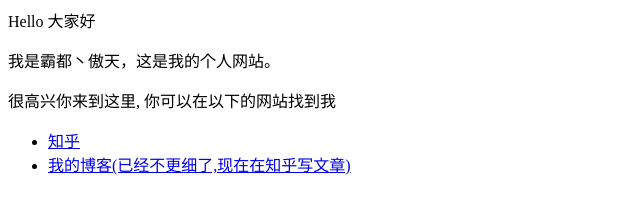
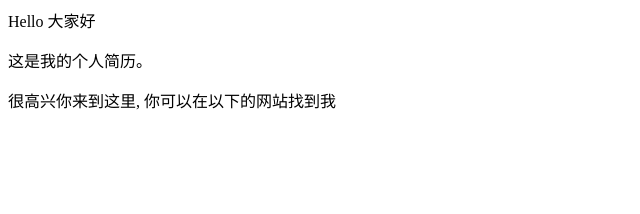
Before and after one commit to zzhasd/zzhasd.github.io, a plain HTML site: page index.html in a window 1280 px wide. Shown: the whole page, without its empty margins (0-640 px from the left). Drawn offline with Linux system fonts and the light colour scheme.

Commit message:
Update index.html

```diff
--- a/index.html
+++ b/index.html
@@ -1,8 +1,3 @@
 <p>Hello 大家好</p>
-<p>我是霸都丶傲天，这是我的个人网站。 </p>
+<p>这是我的个人简历。 </p>
 <p>很高兴你来到这里, 你可以在以下的网站找到我</p>
-
-<ul>
-  <li> <a href="https://www.zhihu.com/people/AJLoveChina">知乎</a> </li>
-  <li> <a href="http://hejie.nigeerhuo.com">我的博客(已经不更细了,现在在知乎写文章)</a> </li>
-</ul>
```
